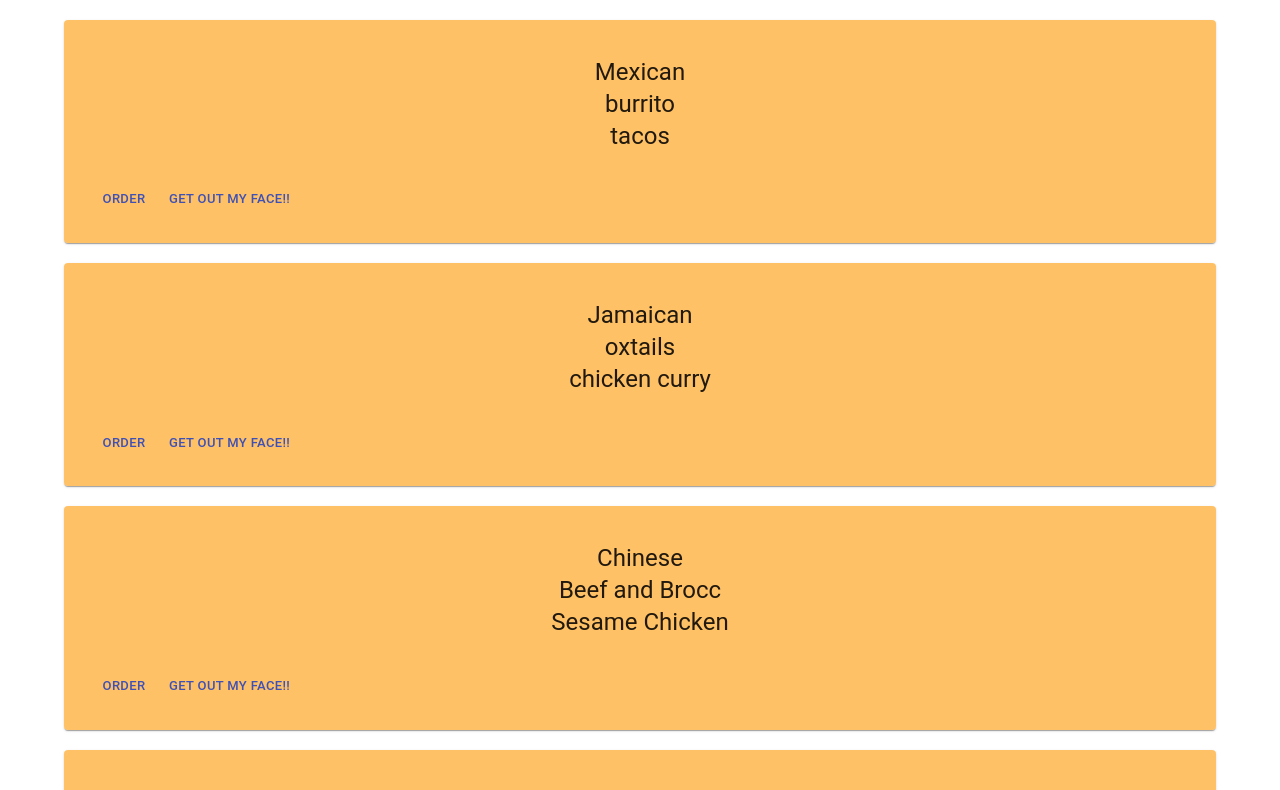
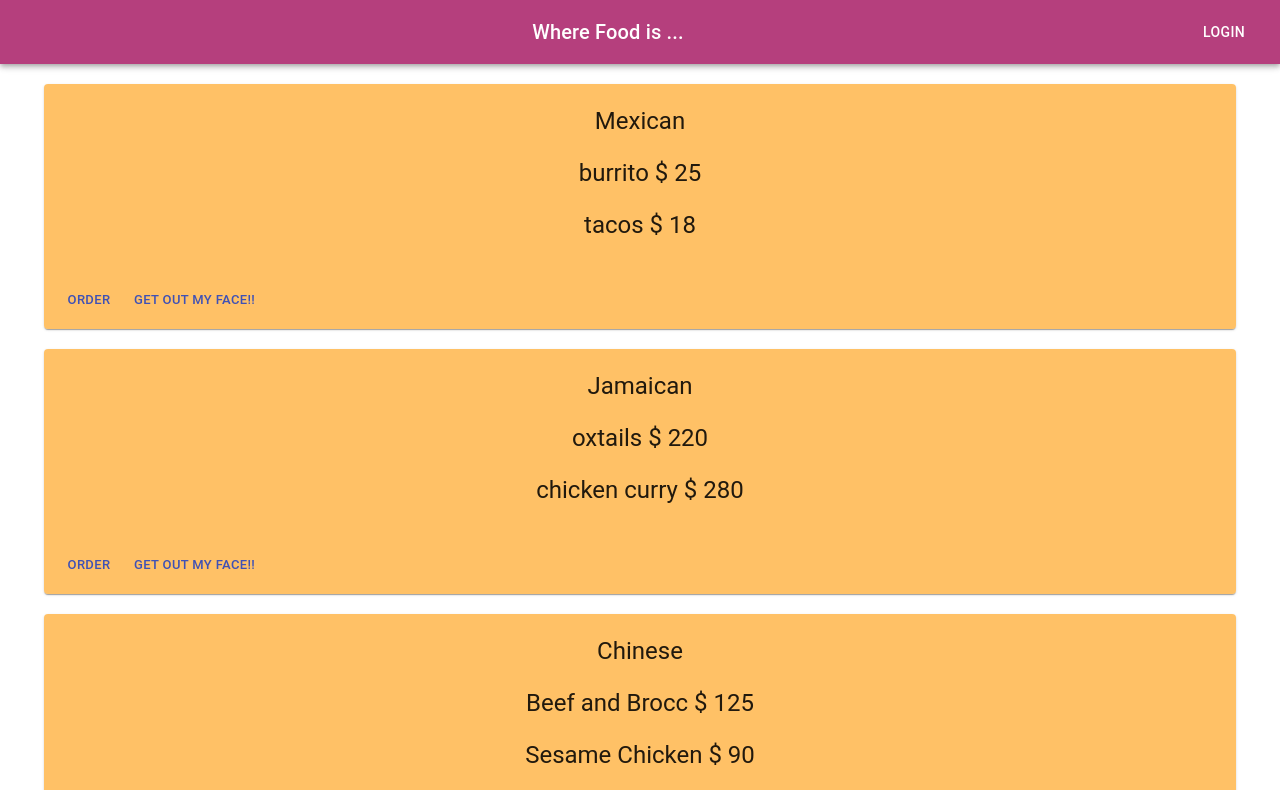
Before and after one commit to stayflyndev/backup, a React (Create React App) app: page /shop in a window 1280 px wide. Shown: the top 790 px of the page. Built offline with nearby package versions, Linux system fonts and the light colour scheme; grey boxes are pictures that could not be loaded.

Commit message:
adding a nav bar

```diff
--- a/src/App.css
+++ b/src/App.css
@@ -43,5 +43,6 @@
 
 .padding{
   margin: 20px;
-  background-color: 'red'
+
+  align-content: center;
 }
--- a/src/App.js
+++ b/src/App.js
@@ -7,15 +7,17 @@
 import ChinesePage from './pages/Categories/Chinese/Chinese.component'
  import JamaicanPage from './pages/Categories/Jamaican/Jamaican.component'
  import Shop from './pages/Shop/Shop.component'
+ import Header from './components/NavBar/NavBar.component'
 
 
 function App() {
   return (
+
     <div className="App">
      {/* start of the APP  *
      {/* nav bar and listing of categories */
       }
-
+       <Header />
       <Route exact path='/' component={HomePage} />
       <Route  path='/mexican/' component={MexicanPage} />
       <Route  path='/jamaican/' component={JamaicanPage} />
@@ -26,6 +28,7 @@
 
 
      </div>
+
   );
 }
 
--- a/src/components/Cat/FoodList.component.jsx
+++ b/src/components/Cat/FoodList.component.jsx
@@ -29,7 +29,7 @@
             <Container >
                 <GridList cellHeight={180} className>
                     <GridListTile key="Subheader" cols={2} style={{ height: 'auto' }} >
-                        <ListSubheader component="div"><h1>Where Food is Bae</h1></ListSubheader>
+                        <ListSubheader component="div"><h1>L O V E D</h1></ListSubheader>
                     </GridListTile>
                     {this.state.listitems.map(({ id, title, link, price, img }) => (
                         <GridListTile key={id}>
--- a/src/components/NavBar/NavBar.component.jsx
+++ b/src/components/NavBar/NavBar.component.jsx
@@ -0,0 +1,46 @@
+import React from 'react';
+import { makeStyles } from '@material-ui/core/styles';
+import AppBar from '@material-ui/core/AppBar';
+import Toolbar from '@material-ui/core/Toolbar';
+import Typography from '@material-ui/core/Typography';
+import Button from '@material-ui/core/Button';
+import IconButton from '@material-ui/core/IconButton';
+
+const useStyles = makeStyles(theme => ({
+    root: {
+      flexGrow: 1,
+    },
+    menuButton: {
+      marginRight: theme.spacing(5),
+    },
+    title: {
+      flexGrow: 2,
+    },
+    appBar:{
+        backgroundColor: '#b53f7d'
+    }
+  }));
+
+const NavBar = () => {
+    const classes = useStyles();
+
+    return (
+
+        <div className={classes.root}>
+        <AppBar position="static" className={classes.appBar}>
+          <Toolbar>
+
+            <Typography variant="h6" className={classes.title}>
+          Where Food is ...
+            </Typography>
+            <Button color="inherit">Login</Button>
+          </Toolbar>
+        </AppBar>
+      </div>
+    );
+}
+
+
+//
+// #b53f7d
+export default NavBar;
--- a/src/components/Preview/PreviewItems.component.jsx
+++ b/src/components/Preview/PreviewItems.component.jsx
@@ -12,7 +12,7 @@
 
 const useStyles = makeStyles({
     card: {
-        padding: '20px',
+        padding: '5px',
         margin: '20px',
         backgroundColor: '#ff980099'
     },
@@ -26,7 +26,7 @@
     const classes = useStyles();
     console.log({ items })
     return (
-        <div className="padding">
+        <div className>
 
             <Card className={classes.card}>
                 <CardActionArea>
@@ -38,15 +38,15 @@
                     <CardContent>
                         <Typography gutterBottom variant="h5" component="h2">
                             {title}
-                            {items
-                                .filter((item, idx) => idx < 2)
-                                .map(item => (
-                                    <div>
-
-                                        {item.name}
-                                    </div>
-                                ))}
-
+                            <div>
+                                {items
+                                    .filter((item, idx) => idx < 2)
+                                    .map(item => (
+                                        <div className="padding">
+                                            {item.name} $ {item.price}
+                                        </div>
+                                    ))}
+                            </div>
                         </Typography>
                         <Typography variant="body2" color="textSecondary" component="p">
 
```
